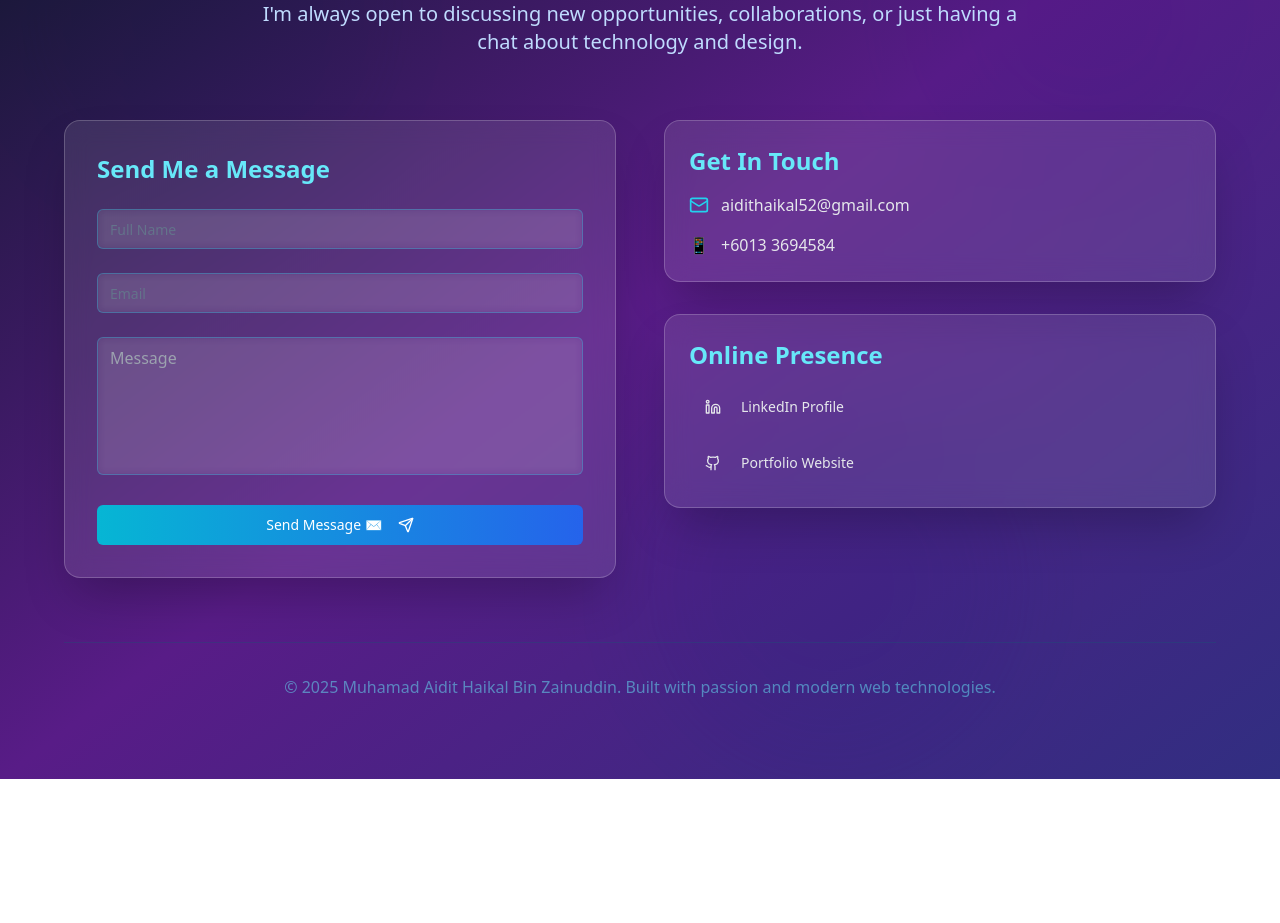
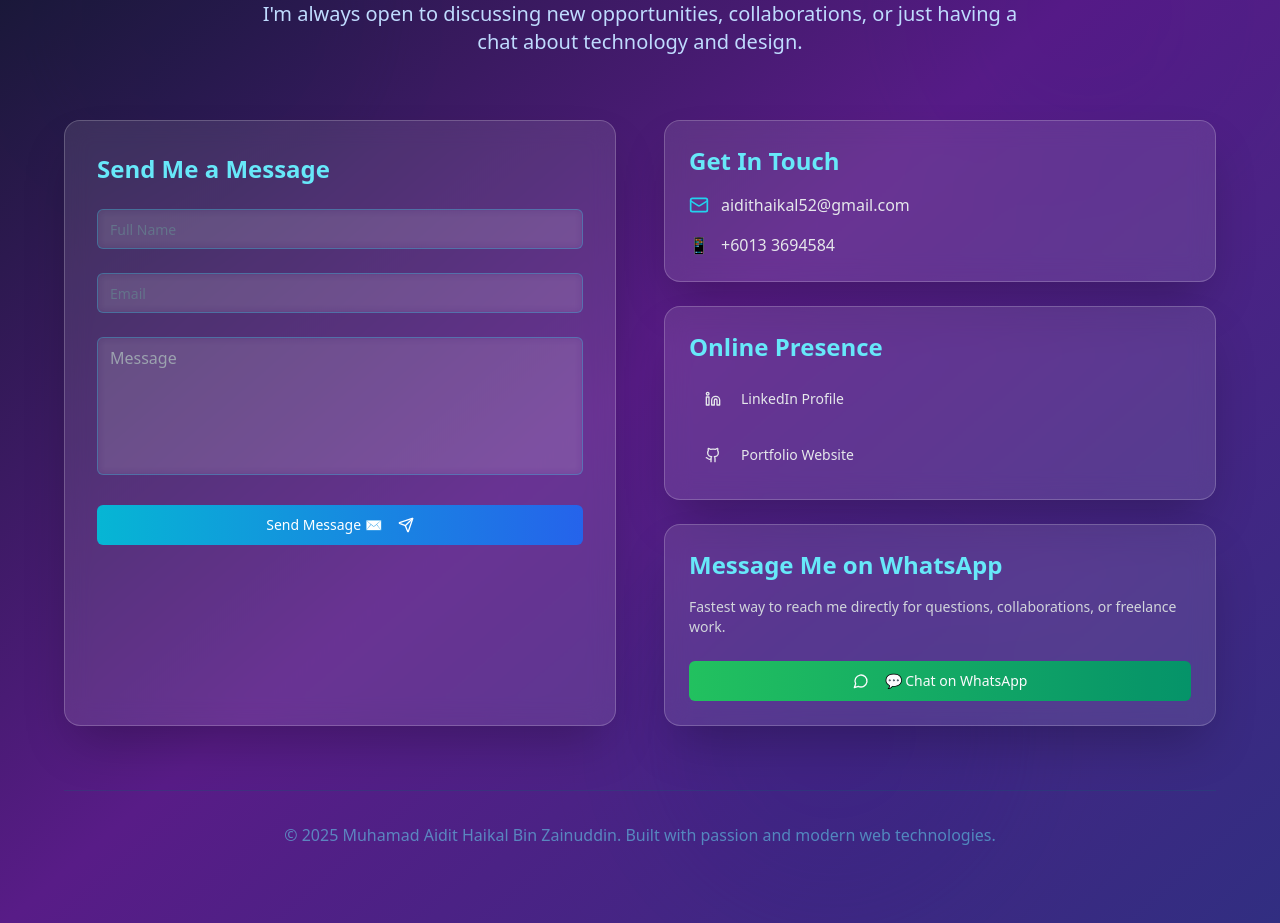
Before and after one commit to sirapais19/Aidit-Haikal-Portfolio, a React (Vite) app: page / in a window 1280 px wide. Shown: the part 5520-6443 px from the top of the page. Before the commit the page ends 6299 px from the top, so only its background shows below. Built offline with nearby package versions, Linux system fonts and the light colour scheme.

Commit message:
Add WhatsApp contact section
Implemented a new "WhatsApp Me" contact section with a futuristic design, including a neon gradient, glassmorphism, and animated WhatsApp button. The section is placed below the existing contact section.

```diff
--- a/src/components/Contact.tsx
+++ b/src/components/Contact.tsx
@@ -1,7 +1,7 @@
 
 import { Button } from "@/components/ui/button";
 import { Input } from "@/components/ui/input";
-import { Mail, Github, Linkedin, Send } from "lucide-react";
+import { Mail, Github, Linkedin, Send, MessageCircle } from "lucide-react";
 import { useState } from "react";
 
 export const Contact = () => {
@@ -44,7 +44,7 @@ export const Contact = () => {
           </p>
         </div>
 
-        <div className="grid grid-cols-1 lg:grid-cols-2 gap-12">
+        <div className="grid grid-cols-1 lg:grid-cols-2 gap-12 mb-12">
           {/* Contact Form */}
           <div className="backdrop-blur-md bg-white/10 rounded-2xl p-8 border border-white/20 shadow-2xl animate-slide-in-left">
             <h3 className="text-2xl font-bold mb-6 text-cyan-300">Send Me a Message</h3>
@@ -92,8 +92,9 @@ export const Contact = () => {
             </form>
           </div>
 
-          {/* Contact Info */}
-          <div className="space-y-8 animate-slide-in-right">
+          {/* Contact Methods Grid */}
+          <div className="space-y-6 animate-slide-in-right">
+            {/* Email Section */}
             <div className="backdrop-blur-md bg-white/10 rounded-2xl p-6 border border-white/20 shadow-2xl">
               <h3 className="text-2xl font-bold mb-4 text-cyan-300">Get In Touch</h3>
               <div className="space-y-4">
@@ -113,6 +114,7 @@ export const Contact = () => {
               </div>
             </div>
 
+            {/* Online Presence Section */}
             <div className="backdrop-blur-md bg-white/10 rounded-2xl p-6 border border-white/20 shadow-2xl">
               <h3 className="text-2xl font-bold mb-4 text-cyan-300">Online Presence</h3>
               <div className="space-y-4">
@@ -146,6 +148,28 @@ export const Contact = () => {
                 </Button>
               </div>
             </div>
+
+            {/* WhatsApp Section */}
+            <div className="backdrop-blur-md bg-white/10 rounded-2xl p-6 border border-white/20 shadow-2xl">
+              <h3 className="text-2xl font-bold mb-4 text-cyan-300">Message Me on WhatsApp</h3>
+              <p className="text-gray-300 mb-6 text-sm">
+                Fastest way to reach me directly for questions, collaborations, or freelance work.
+              </p>
+              <Button
+                asChild
+                className="w-full bg-gradient-to-r from-green-500 to-emerald-600 hover:from-green-400 hover:to-emerald-500 text-white transition-all duration-300 transform hover:scale-105 hover:shadow-lg hover:shadow-green-500/30 animate-pulse"
+              >
+                <a
+                  href="https://wa.me/60133694584"
+                  target="_blank"
+                  rel="noopener noreferrer"
+                  className="flex items-center justify-center"
+                >
+                  <MessageCircle className="h-5 w-5 mr-2 group-hover:animate-bounce" />
+                  💬 Chat on WhatsApp
+                </a>
+              </Button>
+            </div>
           </div>
         </div>
 
```
